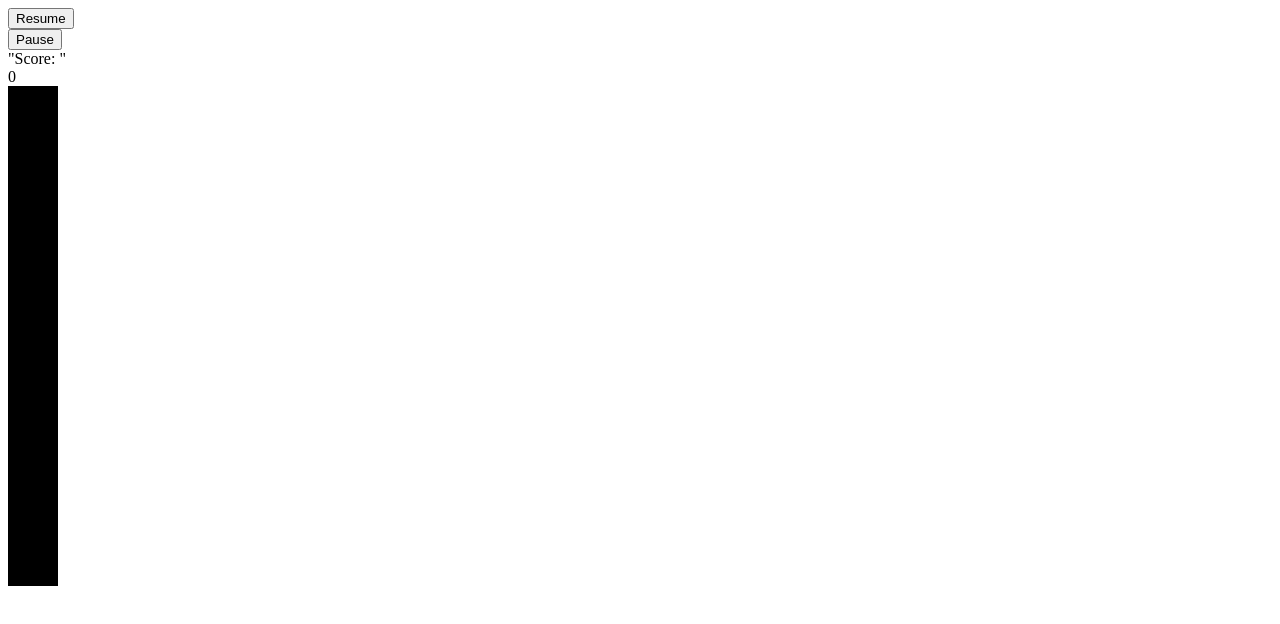
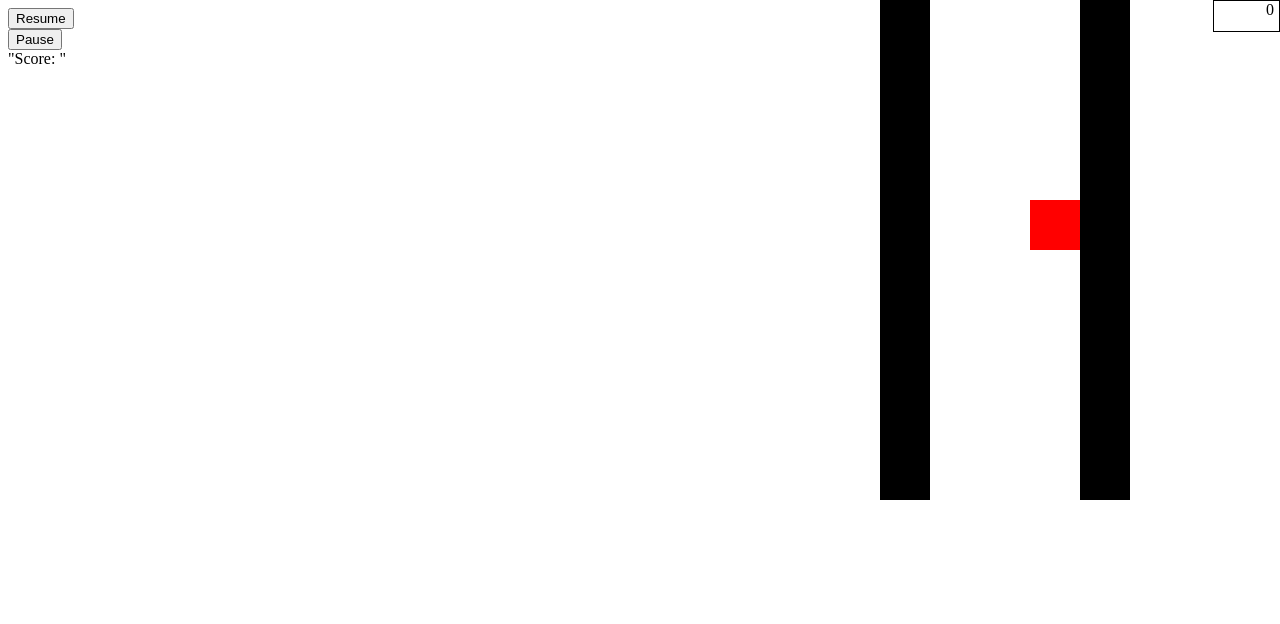
Before and after one commit to zendelleUD/WallBangers_Project1, a plain HTML site: page index.html in a window 1280 px wide. Drawn offline with Linux system fonts and the light colour scheme.

Commit message:
updated css

```diff
--- a/index.html
+++ b/index.html
@@ -8,8 +8,10 @@
         <div id = "content">
             <div id = "gameboard">
                 <div id = "scoreboard">
-                    <div id = "paused"><button id = "resumebtn">Resume</button></div>
-                    <div id = "resume"><button id = "pausebtn">Pause</button></div>
+                    <div id = "paused"><button id = "resumebtn">Resume</button>
+                    <div class = "status"></div></div>
+                    <div id = "resume"><button id = "pausebtn">Pause</button>
+                    <div class  = "status"></div></div>
                     <div id = "score">"Score: "<div class = "Text" id = "score">0</div></div>
                 </div>
                 <div id = "playboard">
--- a/style/wallbangers.css
+++ b/style/wallbangers.css
@@ -20,22 +20,37 @@
     height:500px;
     position:relative;
 }
+.Text{
+    border:solid 1px black;
+    height:30px;
+    width:60px;
+    padding-right:5px;
+    text-align:right;
+    top:0px;
+    position:absolute;
+    right:0px;
+}
 #leftwall{
     background: black;
     height: 500px;
     width: 50px;
-    position: fixed;
+    position: absolute;
+    top: 0px;
+    right: 150px;
 }
 #rightwall{
     background: black;
     height: 500px;
     width: 50px;
-    position: fixed;
+    position: absolute;
+    top: 0px;
+    right: 350px;
 }
 #player{
     background: red;
     height: 50px;
     width: 50px;
     position: absolute;
-
+    top: 200px;
+    right: 200px;
 }
```
